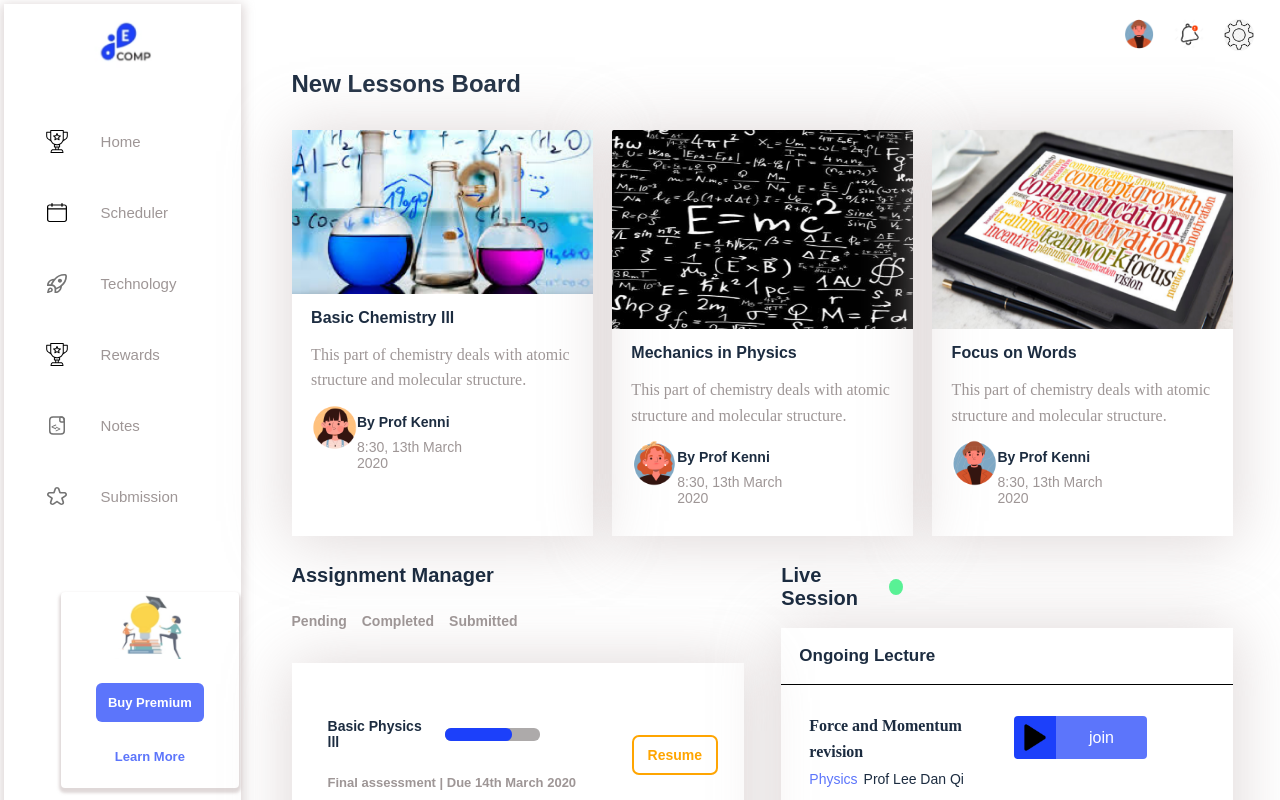
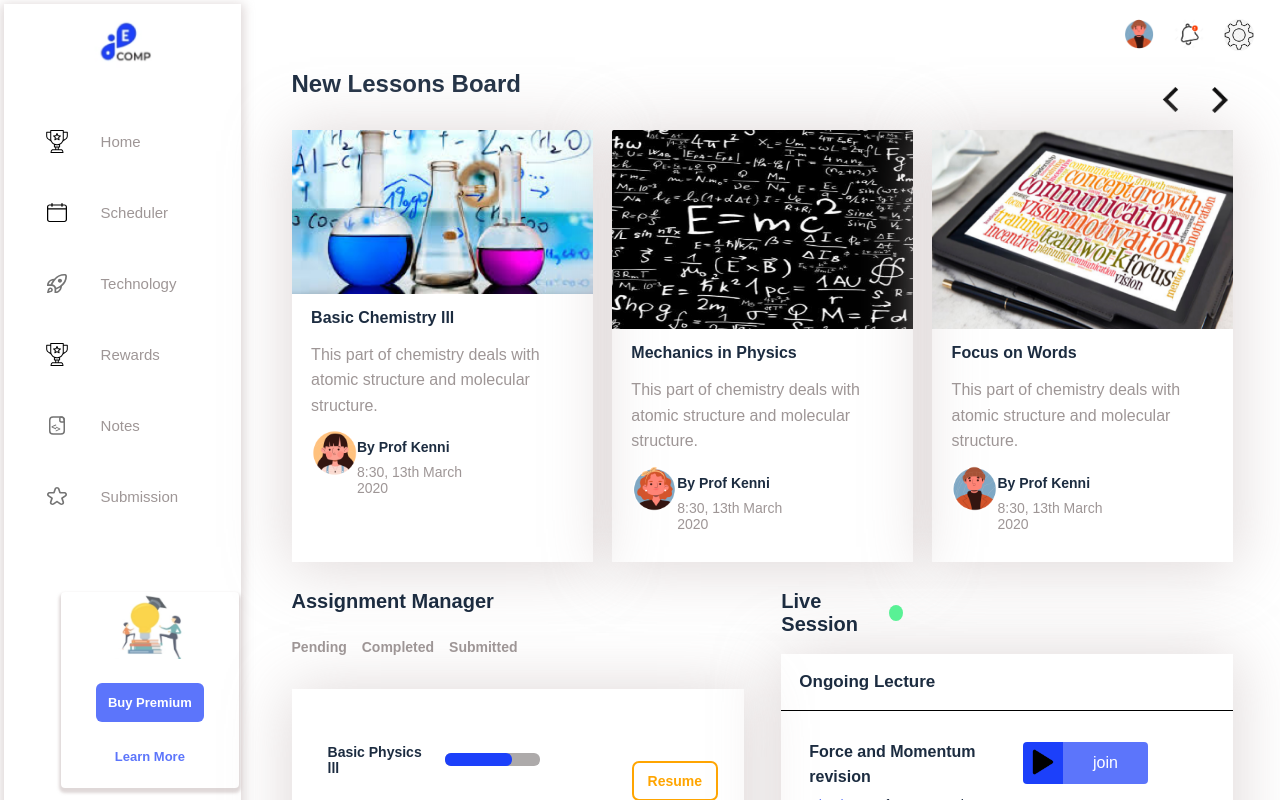
Before and after one commit to amaniyas007/task-9, a React (Create React App) app: page /scheduler in a window 1280 px wide. Shown: the top 800 px of the page. Built offline with nearby package versions, Linux system fonts and the light colour scheme.

Commit message:
putting slider

```diff
--- a/package.json
+++ b/package.json
@@ -2,7 +2,6 @@
   "name": "aman-niyas",
   "version": "0.1.0",
   "private": true,
-  "homepage": "https://amaniyas007.github.io/todo",
   "dependencies": {
     "@testing-library/jest-dom": "^5.16.5",
     "@testing-library/react": "^13.4.0",
@@ -23,9 +22,7 @@
     "start": "react-scripts start",
     "build": "react-scripts build",
     "test": "react-scripts test",
-    "eject": "react-scripts eject",
-    "predeploy": "npm run build",
-    "deploy": "gh-pages -d build"
+    "eject": "react-scripts eject"
   },
   "eslintConfig": {
     "extends": [
--- a/src/App.css
+++ b/src/App.css
@@ -11,7 +11,7 @@
 	-moz-box-sizing: border-box;
 	box-sizing: border-box;
 }
-
+@import url('https://fonts.googleapis.com/css2?family=Poppins&display=swap');
 ol, ul {
 	list-style: none;
 }
@@ -24,10 +24,6 @@ body {
 	color: #1C2C40;
 	overflow-x: hidden;
 	min-width: 320px;
-	font-weight: 400;
-}
-input,textarea,select{
-	font-family: 'Poppins', Arial, Helvetica, sans-serif;
 	font-weight: 400;
 }
 
@@ -50,7 +46,6 @@ a:hover,.submit:hover{
 p{
 	line-height:1.6em;
 	font-size: 16px;
-	font-family: 'Poppins';
 	font-weight: 400;
 }
 .hidden{
@@ -69,3 +64,32 @@ margin-bottom: 40px;
 	border-bottom: 2px solid #1C40FA;
 	color: #000;
 }
+@media all and (max-width: 1280px) {
+	.czkzUQ {
+		width: 100%;
+	}
+}
+@media all and (max-width: 980px) {
+	.eKhSZy {
+		width: 91%;
+		margin: 85px 0px 35px 7px;
+		box-shadow: 0px 3px 3px 2px #d6cdcdc9;
+		text-align: center;
+		border-radius: 4px;
+		background: #000;
+	}
+	.eEZThD {
+		flex-wrap: wrap;
+	}
+	.eOdizX {
+		width:48%;
+		box-shadow: 0 3px 60px 3px #d6cdcdc9;
+		padding-bottom: 30px;
+	}
+	.fNooB {
+		display: none;
+	}
+	.eVsQAS {
+		width: 100%;
+	}
+}
--- a/src/components/screens/Pending.jsx
+++ b/src/components/screens/Pending.jsx
@@ -1,4 +1,4 @@
-import React from 'react'
+import React, { useState } from 'react'
 import '../../App.css'
 import styled from 'styled-components';
 
@@ -24,11 +24,7 @@ function Pending() {
             <DivLeft>
                 <Flex>
                     <H4>Mental Math l</H4>
-                    <DivLoading>
-                        <SpanDarkBlue></SpanDarkBlue>
-                    </DivLoading>
                 </Flex>
-
                 <Due>Class test | Due Tomorrow</Due>
             </DivLeft>
             <DivRight>
--- a/src/components/screens/Scheduler.jsx
+++ b/src/components/screens/Scheduler.jsx
@@ -15,7 +15,17 @@ function Scheduler () {
       </Helmet>
       <SectionSpotlight>
         <SectionWrapper>
-          <H2>New Lessons Board</H2>
+          <Arrowflex>
+            <H2>New Lessons Board</H2>
+            <Arrows>
+              <Arrowleft>
+                <ArrowImg src={require("../Assets/Images/leftarrow.png")}/>
+              </Arrowleft>
+              <Arrowright>
+                <ArrowImg src={require("../Assets/Images/rightarrow.png")}/>
+              </Arrowright>
+            </Arrows>
+          </Arrowflex>
           <DivTop>
             <DivContent>
               <DivImgContainer>
@@ -159,6 +169,27 @@ const SectionSpotlight = styled.section``;
 const SectionWrapper = styled.section`
   width: 91%;
   margin: 0 auto;
+`;
+const Arrowflex = styled.div`
+	display:flex;
+	justify-content: space-between;
+	align-items: center;
+`;
+const Arrows = styled.div`
+	display:flex;
+  justify-content: space-between;
+  width: 8%;
+}
+`;
+const Arrowleft = styled.span`
+  width: 33%;
+`;
+const Arrowright = styled.span`
+  width: 35%;
+`;
+const ArrowImg = styled.img`
+	width: 100%;
+	display: block;
 `;
 const H2 = styled.h2`
   font-size: 24px;
```
Also changed, not shown: src/components/Assets/Images/leftarrow.png (added), src/components/Assets/Images/rightarrow.png (added).
